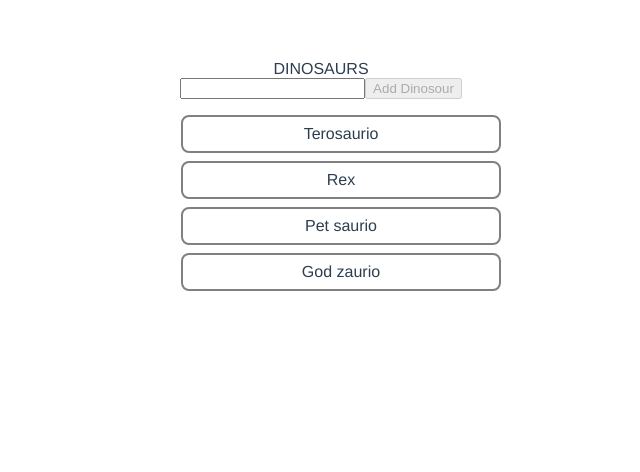
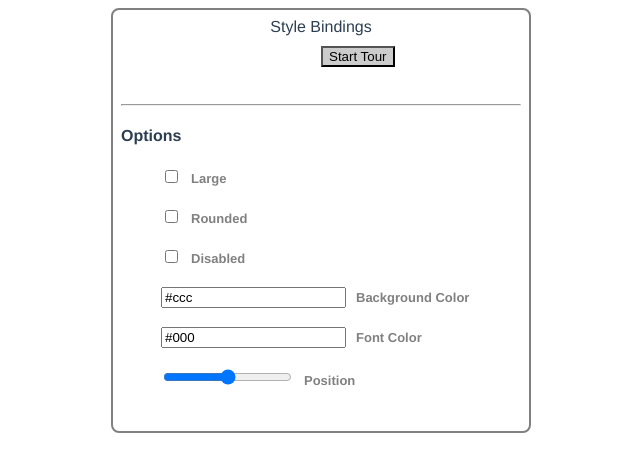
Before and after one commit to haglermgp/vue, a Vue app in the folder basic-web-app/: page / in a window 1280 px wide. Shown: the top 472 px of the page, without its empty margins (319-959 px from the left). Built offline with nearby package versions, Linux system fonts and the light colour scheme.

Commit message:
add clasess styles v-bind

```diff
--- a/basic-web-app/src/App.vue
+++ b/basic-web-app/src/App.vue
@@ -1,18 +1,42 @@
 <template>
   <div id="app" >
     <header>{{ title }}</header>
-    <form v-on:submit.prevent="addItem" v-on:keypress.enter='addItem'>
-      <input
-        type="text"
-        v-model='input'
-        @focus='buttonDisabled = false'
-        @blur='buttonDisabled = true'
+    <div class="canvas-button" >
+      <button
+        v-bind:class="[sizeToggle ? 'large' : '', { 'rounded': isRounded }]"
+        v-bind:disabled="disabled"
+        v-bind:style="styles"
       >
-      <button v-bind:disabled='buttonDisabled' >{{buttonText}}</button>
-    </form>
+        Start Tour
+      </button>
+    </div>
+    <hr>
+    <h4>Options</h4>
+
     <ul>
-      <li v-for='(dino, index) in dinos' >
-        {{ dino.text }}
+      <li>
+        <input type="checkbox" v-model='sizeToggle' >
+        <label>Large</label>
+      </li>
+      <li>
+        <input type="checkbox" id='round' v-model='isRounded' >
+        <label for='round' >Rounded</label>
+      </li>
+      <li>
+        <input type="checkbox" v-model='disabled' >
+        <label>Disabled</label>
+      </li>
+      <li>
+        <input type="text" v-model='backgroundColor' >
+        <label>Background Color</label>
+      </li>
+      <li>
+        <input type="text" v-model='fontColor' >
+        <label>Font Color</label>
+      </li>
+      <li>
+        <input type="range" min='15' max='85' v-model='range' >
+        <label>Position</label>
       </li>
     </ul>
   </div>
@@ -23,31 +47,22 @@ export default {
   name: 'app',
   data () {
     return {
-      title: 'DINOSAURS',
-      input: '',
-      buttonText: 'Add Dinosour',
-      buttonDisabled: true,
-      dinos: [
-        { text: 'Terosaurio', quantity: 5 },
-        { text: 'Rex', quantity: 4 },
-        { text: 'Pet saurio', quantity: 0 },
-        { text: 'God zaurio', quantity: 10 }
-      ],
+      title: 'Style Bindings',
+      isRounded: false,
+      sizeToggle: false,
+      disabled: false,
+      backgroundColor: '#ccc',
+      fontColor: '#000',
+      range: 50,
     }
   },
-  watch: {
-    input: function() {
-      setTimeout(() => {
-        this.buttonText = this.input !== '' ? 'Add ' + this.input : 'Add Dinosour'
-      }, 250)
-    }
-  },
-  methods: {
-    addItem() {
-      if (this.input !== '') {
-        this.dinos.push( { text: this.input, quantity: 0 } )
-      };
-      this.input = ''
+  computed: {
+    styles: function() {
+      return {
+        color: this.fontColor,
+        background: this.backgroundColor,
+        'margin-left': this.range + "%"
+      }
     }
   }
 }
@@ -59,17 +74,20 @@ export default {
     font-family: 'Avenir', Helvetica, Arial, sans-serif;
     -webkit-font-smoothing: antialiased;
     -moz-osx-font-smoothing: grayscale;
-    text-align: center;
     color: #2c3e50;
     margin-top: 60px;
+  }
+
+  header {
+    text-align: center;
   }
 
   ul {
     list-style-type: none;
   }
 
-  li {
-    width: 300px;
+  #app {
+    width: 400px;
     border: 2px solid grey;
     border-radius: 8px;
     margin: 8px;
@@ -77,8 +95,33 @@ export default {
     padding: 8px;
   }
 
-  a {
-    color: blue;
-    text-decoration: none;
+  li {
+    height: 40px;
+    text-align: left;
   }
+
+  ul label {
+    margin-left: 10px;
+    font-weight: bold;
+    font-size: 13px;
+    color: grey;
+  }
+
+  .large {
+    width: 120px;
+    height: 50px;
+  }
+
+  .canvas-button {
+    height: 60px;
+  }
+
+  .canvas-button button {
+    margin-top: 10px;
+  }
+
+  .rounded {
+    border-radius: 12px;
+  }
+
 </style>
```
